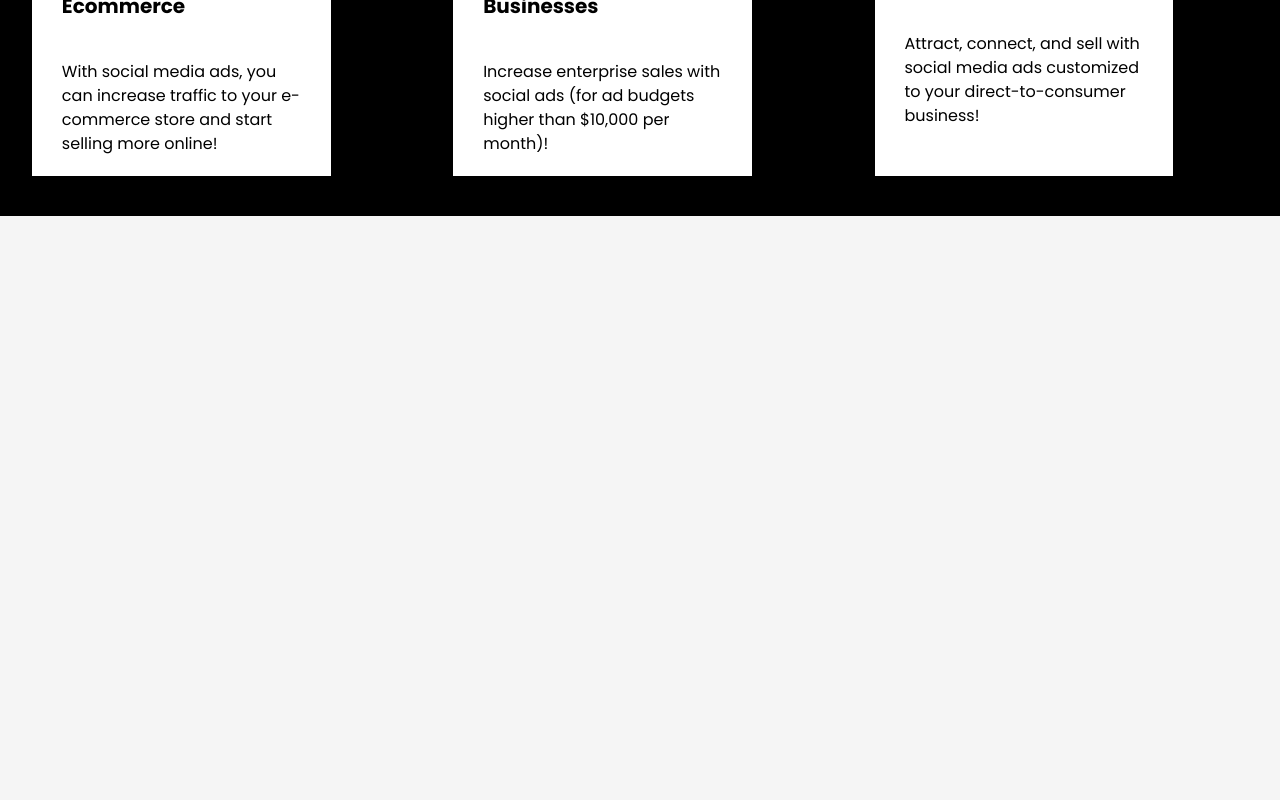
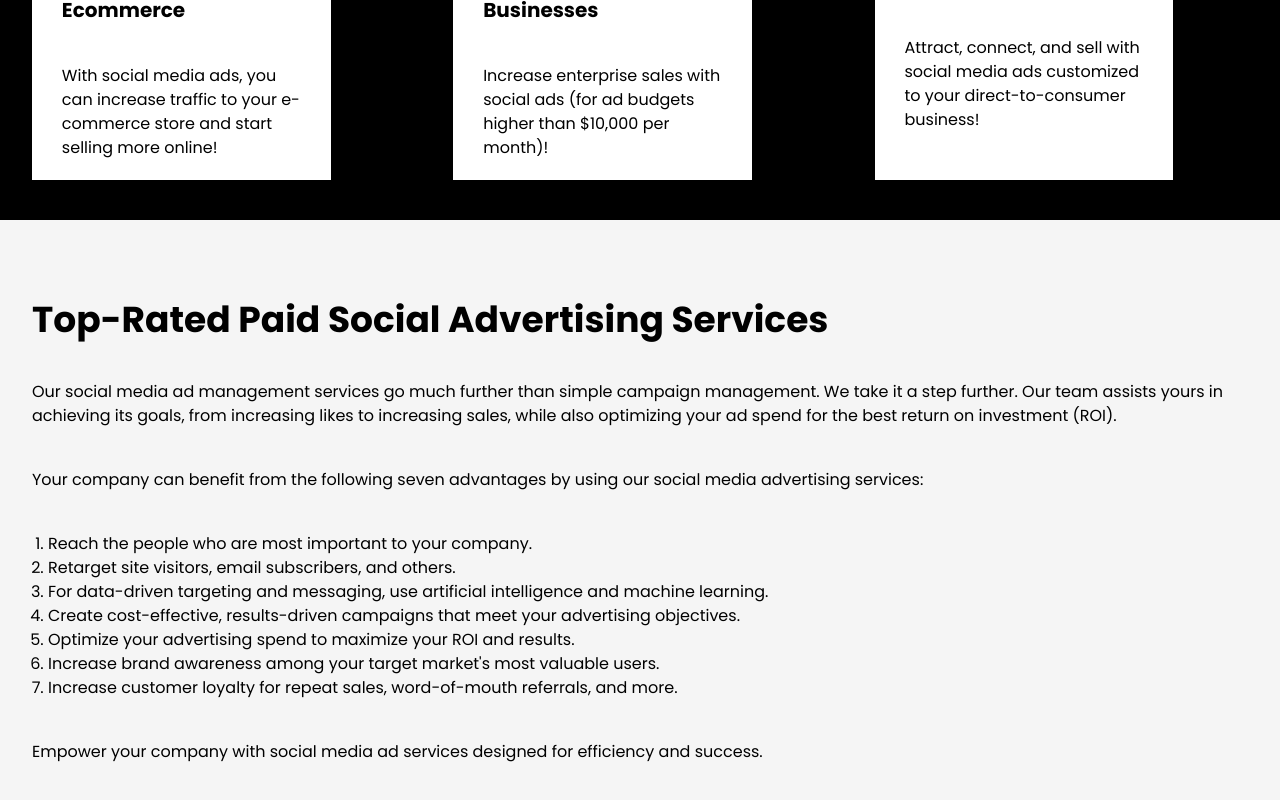
Before and after one commit to Musclednazmul123/muscled-landing-pages, a Next.js app: page /views/services-for-paid-social-media-ad in a window 1280 px wide. Shown: the part 4200-5000 px from the top of the page. Before the commit the page ends 4416 px from the top, so only its background shows below. Built offline with nearby package versions, Linux system fonts and the light colour scheme.

Commit message:
Complete benefits section

```diff
--- a/pages/views/services-for-paid-social-media-ad.tsx
+++ b/pages/views/services-for-paid-social-media-ad.tsx
@@ -240,7 +240,7 @@ const Page: NextPage = () => {
       {/* advertisment services section */}
       <div>
         <div className="py-28">
-          <h3 className="text-center text-3xl">
+          <h3 className="text-center text-4xl">
             Services for Social Media Advertising for Every Platform{" "}
           </h3>
         </div>
@@ -260,6 +260,57 @@ const Page: NextPage = () => {
           </Section>
         </div>
       </div>
+
+      {/* benefits section */}
+      <div className="py-20">
+        <Section>
+          <h2 className="text-4xl">
+            Top-Rated Paid Social Advertising Services
+          </h2>
+
+          <p className="pt-10">
+            Our social media ad management services go much further than simple
+            campaign management. We take it a step further. Our team assists
+            yours in achieving its goals, from increasing likes to increasing
+            sales, while also optimizing your ad spend for the best return on
+            investment (ROI).
+          </p>
+
+          <p className="pt-10">
+            Your company can benefit from the following seven advantages by
+            using our social media advertising services:
+          </p>
+
+          <ul className="pt-10 list-decimal ml-4">
+            <li>Reach the people who are most important to your company.</li>
+            <li>Retarget site visitors, email subscribers, and others.</li>
+            <li>
+              For data-driven targeting and messaging, use artificial
+              intelligence and machine learning.
+            </li>
+            <li>
+              Create cost-effective, results-driven campaigns that meet your
+              advertising objectives.
+            </li>
+            <li>
+              Optimize your advertising spend to maximize your ROI and results.
+            </li>
+            <li>
+              Increase brand awareness among your target market's most valuable
+              users.
+            </li>
+            <li>
+              Increase customer loyalty for repeat sales, word-of-mouth
+              referrals, and more.
+            </li>
+          </ul>
+
+          <p className="pt-10">
+            Empower your company with social media ad services designed for
+            efficiency and success.
+          </p>
+        </Section>
+      </div>
     </div>
   );
 };
```
